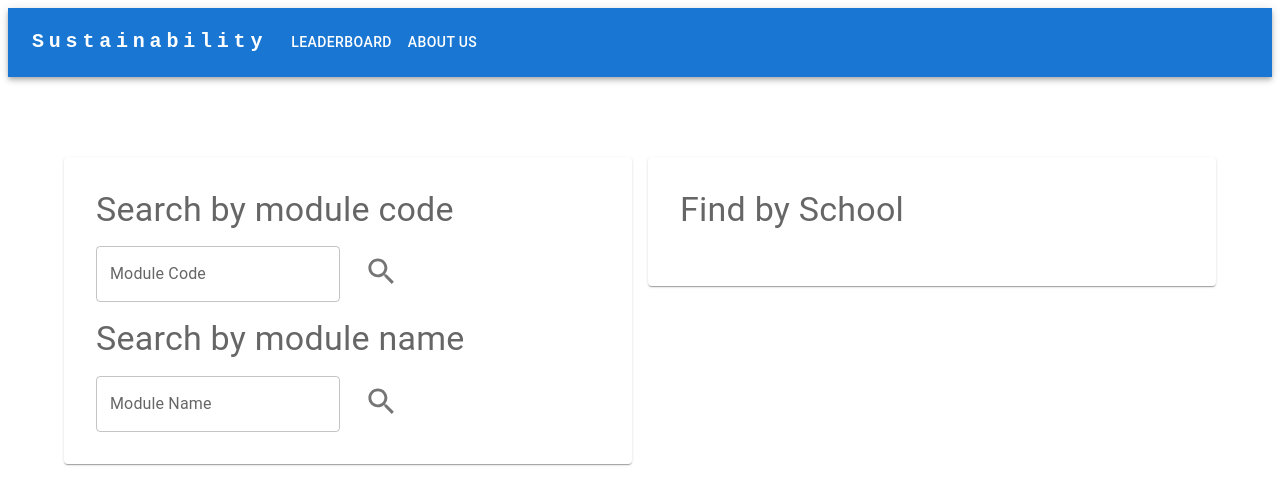
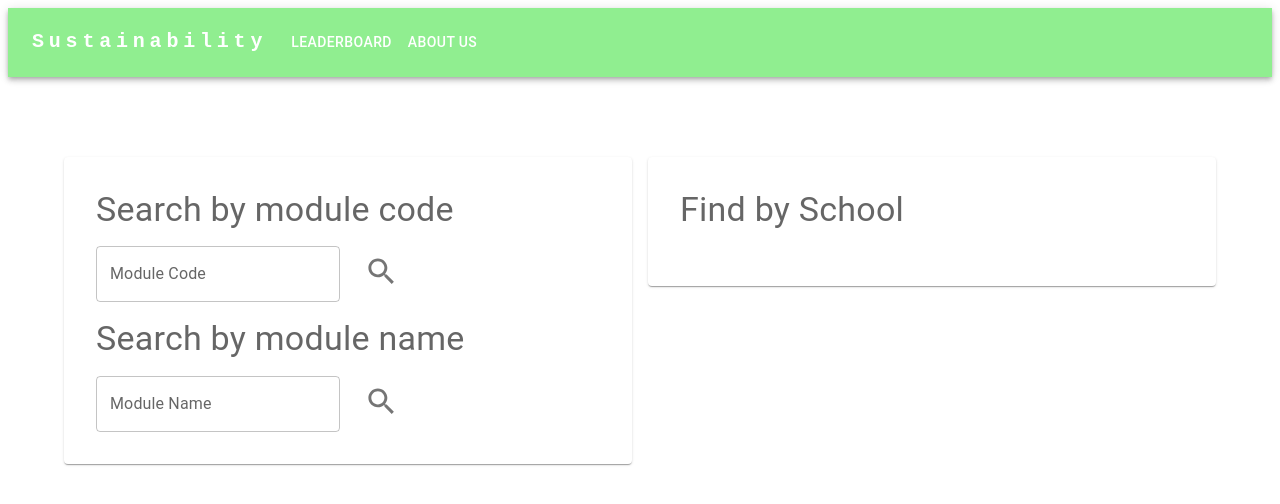
Before and after one commit to AlexanderPezarro/STEP2023Sustainabilty, a React (Create React App) app in the folder frontend/: page / in a window 1280 px wide. Shown: the top 504 px of the page. Built offline with nearby package versions, Linux system fonts and the light colour scheme; no server answers.

Commit message:
Change color

```diff
--- a/frontend/src/compoments/Header.js
+++ b/frontend/src/compoments/Header.js
@@ -15,7 +15,7 @@ export default function Header() {
     const navigate = useNavigate()
 
     return (
-        <AppBar position="static">
+        <AppBar position="static"　sx={{ bgcolor: "#90EE90" }}>
             <Container maxWidth="xl">
                 <Toolbar disableGutters>
 
```
